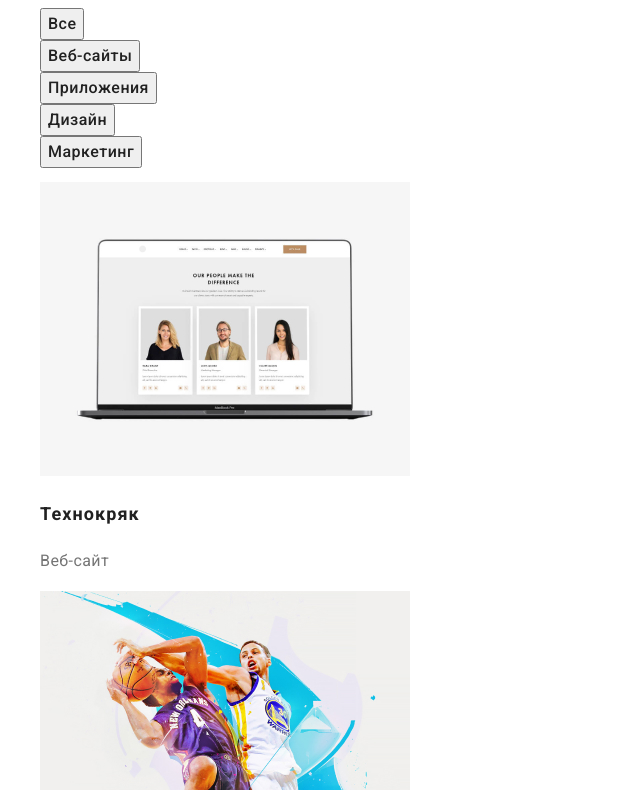
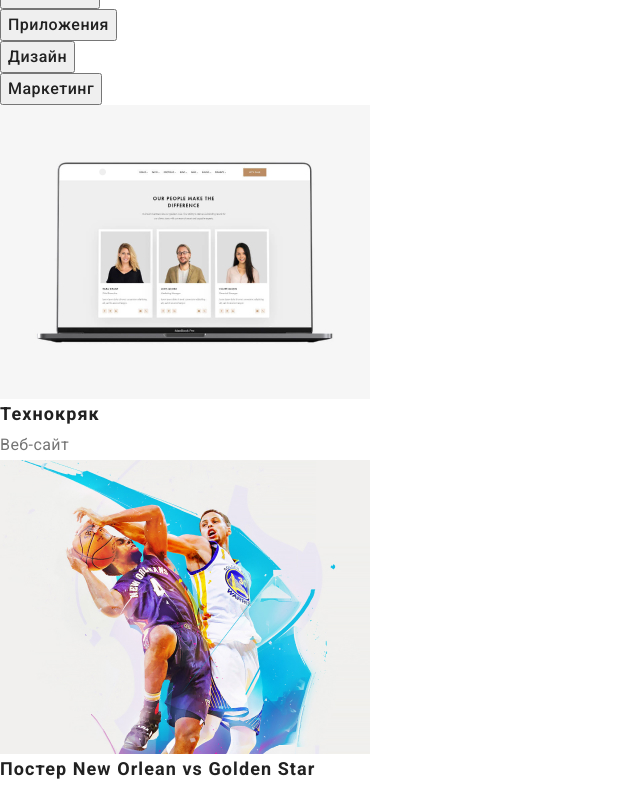
Before and after one commit to Rom-dev-tech/goit-markup-hw-03, a plain HTML site: page portfolio.html in a window 1280 px wide. Shown: the part 242-1032 px from the top of the page, without its empty margins (0-640 px from the left). Drawn offline with nearby package versions, Linux system fonts and the light colour scheme.

Commit message:
Добавляет в css сброс стилей

```diff
--- a/css/style.css
+++ b/css/style.css
@@ -1,3 +1,33 @@
+/*=======RESET=======*/
+h1,
+h2,
+h3,
+h4,
+h5,
+h6,
+p {
+  margin: 0;
+}
+
+ul,
+ol {
+  margin: 0;
+  padding: 0;
+}
+
+img {
+  display: block;
+}
+
+.list {
+  list-style: none;
+}
+
+.link {
+  text-decoration: none;
+}
+/*=======END RESET=======*/
+
 :root {
   --primary-text-color: #757575;
   --title-text-color: #212121;
```
